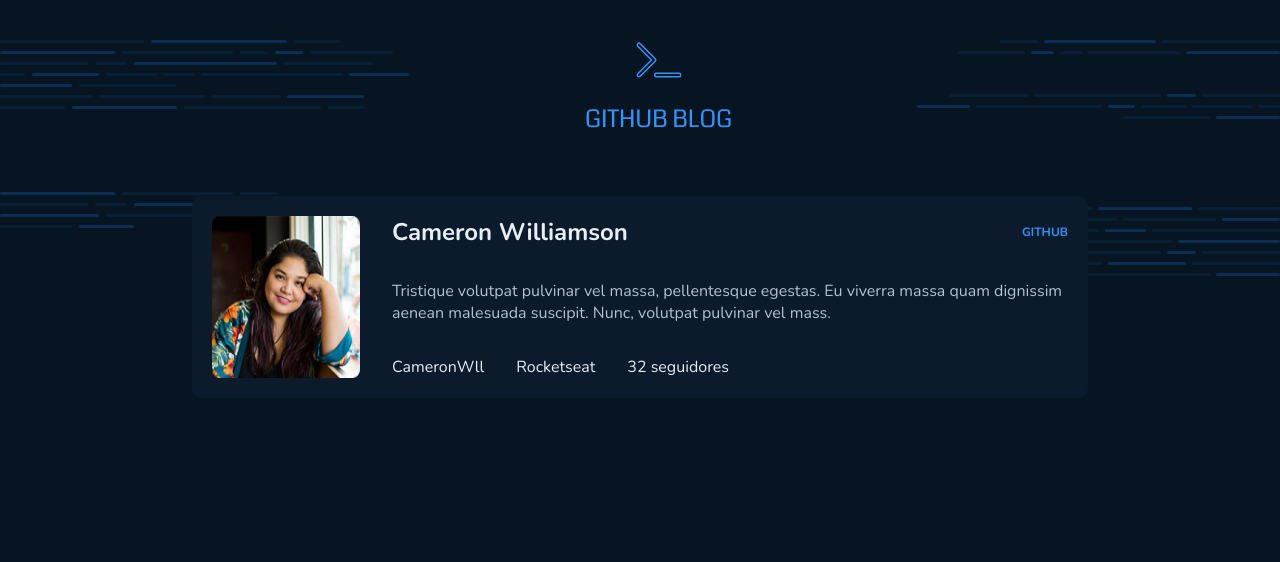
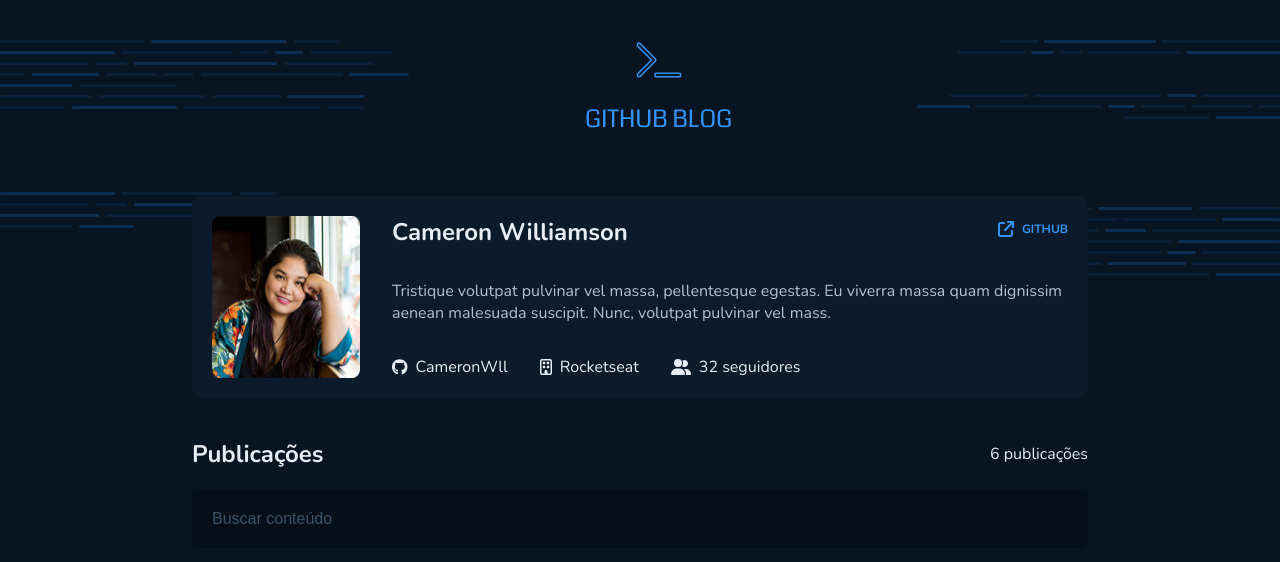
Before and after one commit to erickggarcia/github-blog, a React (Vite) app: page / in a window 1280 px wide. Shown: the top 562 px of the page. Built offline with nearby package versions, Linux system fonts and the light colour scheme.

Commit message:
[feat] adicionando biblioteca font-awesome responsável pelos icones da aplicação

```diff
--- a/package.json
+++ b/package.json
@@ -10,6 +10,11 @@
     "preview": "vite preview"
   },
   "dependencies": {
+    "@fortawesome/fontawesome-svg-core": "^6.5.2",
+    "@fortawesome/free-brands-svg-icons": "^6.5.2",
+    "@fortawesome/free-regular-svg-icons": "^6.5.2",
+    "@fortawesome/free-solid-svg-icons": "^6.5.2",
+    "@fortawesome/react-fontawesome": "^0.2.1",
     "react": "^18.2.0",
     "react-dom": "^18.2.0",
     "react-router-dom": "^6.23.1",
--- a/src/components/Profile/index.tsx
+++ b/src/components/Profile/index.tsx
@@ -1,6 +1,10 @@
 import { Link } from 'react-router-dom'
 import avatar from '../../assets/avatar.png'
-import { ProfileContainer, ProfileContentInformation } from './style'
+import { InformationContainer, ProfileContainer, ProfileContentInformation } from './style'
+import { FontAwesomeIcon } from '@fortawesome/react-fontawesome'
+import { faGithub } from '@fortawesome/free-brands-svg-icons'
+import { faBuilding } from '@fortawesome/free-regular-svg-icons'
+import { faArrowUpRightFromSquare, faUserGroup } from '@fortawesome/free-solid-svg-icons'
 
 export function Profile() {
     return (
@@ -9,13 +13,27 @@
             <ProfileContentInformation>
                 <div>
                     <h1>Cameron Williamson</h1>
-                    <Link to="#">GITHUB</Link>
+                    <div>
+                        <FontAwesomeIcon icon={faArrowUpRightFromSquare} />
+                        <Link to="#">GITHUB</Link>
+                    </div>
                 </div>
                 <p>Tristique volutpat pulvinar vel massa, pellentesque egestas. Eu viverra massa quam dignissim aenean malesuada suscipit. Nunc, volutpat pulvinar vel mass.</p>
                 <div>
-                    <span>CameronWll</span>
-                    <span>Rocketseat</span>
-                    <span>32 seguidores</span>
+                    <InformationContainer>
+                        <FontAwesomeIcon icon={faGithub} />
+                        <span>CameronWll</span>
+                    </InformationContainer>
+
+                    <InformationContainer>
+                        <FontAwesomeIcon icon={faBuilding} />
+                        <span>Rocketseat</span>
+                    </InformationContainer>
+
+                    <InformationContainer>
+                        <FontAwesomeIcon icon={faUserGroup} />
+                        <span>32 seguidores</span>
+                    </InformationContainer>
                 </div>
             </ProfileContentInformation>
         </ProfileContainer>
--- a/src/components/Profile/style.ts
+++ b/src/components/Profile/style.ts
@@ -17,19 +17,38 @@
     flex-direction: column;
     gap: 2rem;
     div:first-of-type {
+
             h1 {
                 font-size: 24px;
                 font-weight: bold;
             }
 
-            a {
-                text-decoration: none;
-                color: ${props => props.theme.blue};
-                font-size: 12px;
-                font-weight: bold;
+            div {
+                cursor: pointer;
+                display: flex;
+                align-items: center;
+                gap: 0.5rem;
+                border-bottom: 1px solid transparent;
+
+                svg {
+                    color: ${props => props.theme.blue};
+                }
+
+                a {
+                    text-decoration: none;
+                    color: ${props => props.theme.blue};
+                    font-size: 12px;
+                    font-weight: bold;
+                }
+
+                padding-bottom: 5px;
+
+                &:hover {
+                  border-bottom-color: ${props => props.theme.blue};
+                  transition: 0.3s;
+                }
             }
 
-            width: 100%;
             display: flex;
             justify-content: space-between;
             align-items: center;
@@ -43,5 +62,10 @@
             display: flex;
             gap: 2rem;
     }
+`
 
+export const InformationContainer = styled.article`
+    display: flex;
+    align-items: center;
+    gap: 0.5rem;
 `
--- /dev/null
+++ b/src/components/Publications/index.tsx
@@ -0,0 +1,17 @@
+import { PublicationsContainer, SearchForm } from "./style";
+
+export function Publications() {
+    return (
+        <PublicationsContainer>
+            <div>
+                <h2>Publicações</h2>
+                <span>6 publicações</span>
+            </div>
+
+            <SearchForm>
+                <input type="text" placeholder="Buscar conteúdo" />
+            </SearchForm>
+
+        </PublicationsContainer >
+    )
+}
--- /dev/null
+++ b/src/components/Publications/style.ts
@@ -0,0 +1,36 @@
+import styled from "styled-components";
+
+export const PublicationsContainer = styled.section`
+    margin-top: 40px;
+
+    div {
+        width: 100%;
+        display: flex;
+        justify-content: space-between;
+        align-items: center;
+    }
+`
+
+export const SearchForm = styled.form`
+    margin-top: 20px;
+
+    input {
+        width: 100%;
+        min-height: 30px;
+        padding: 20px;
+        background: ${props => props.theme['base-input']};
+        border: 0;
+        border-radius: 6px;
+        color: ${props => props.theme['base-text']};
+        font-size: 16px;
+
+        &:focus {
+            box-shadow: 0 0 0 2px ${(props) => props.theme.blue};
+        }
+
+        &::placeholder {
+            color: ${props => props.theme['base-label']};
+        }
+    }
+
+`
--- a/src/pages/Home/index.tsx
+++ b/src/pages/Home/index.tsx
@@ -1,4 +1,5 @@
 import { Profile } from "../../components/Profile";
+import { Publications } from "../../components/Publications";
 import { HomeContainer, HomeContent } from "./style";
 
 export function Home() {
@@ -6,6 +7,7 @@
         <HomeContainer>
             <HomeContent>
                 <Profile />
+                <Publications />
             </HomeContent>
         </HomeContainer>
     )
--- a/src/pages/Home/style.ts
+++ b/src/pages/Home/style.ts
@@ -3,9 +3,7 @@
 export const HomeContainer = styled.section`
     width: 100vw;
     `
-
 export const HomeContent = styled.main`
     margin: auto;
     width: 70%;
-    height: 100vh;
 `
```
Also changed, not shown: 1 other file (tests, documents, lock files or other folders).
